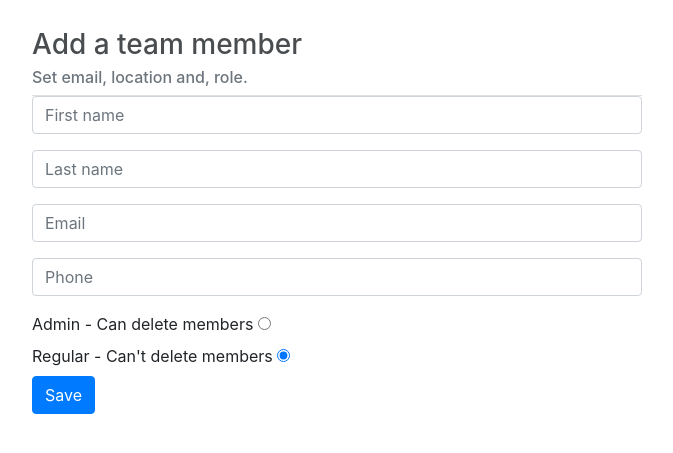
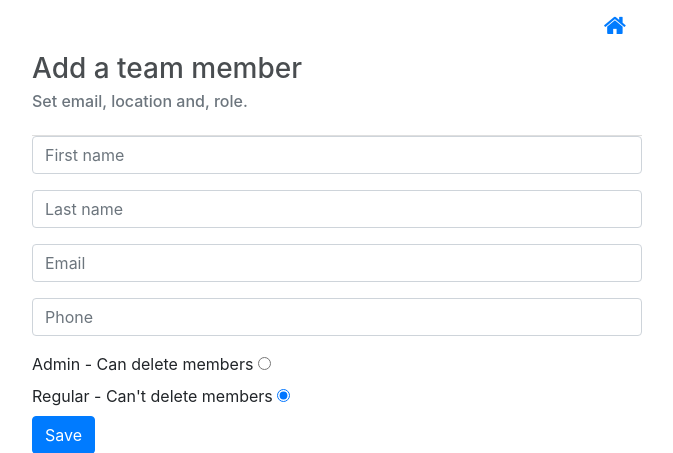
Before and after one commit to sadjadtavakoli/instawork, a Django app: page /members/new in a window 1280 px wide. Shown: the top 453 px of the page, without its empty margins (303-976 px from the left). Run offline with Django 4.2, Linux system fonts and the light colour scheme; some libraries are stand-ins or nearby versions.

Commit message:
Home and plus button

```diff
--- a/members/static/members/css/base.css
+++ b/members/static/members/css/base.css
@@ -21,9 +21,9 @@
     color: #dc3545;
 }
 
-.page-header {
-    padding: 1.75rem 1.25rem 0 0;
-    margin-bottom: 0;
+.page-body {
+    /*padding: 1.75rem 1.25rem 0 0;*/
+    /*margin-bottom: 0;*/
     /*background-color: rgba(0,0,0,.03);*/
     border-bottom: 1px solid rgba(0, 0, 0, .125);
 }
@@ -33,7 +33,8 @@
 }
 
 .page-subtitle {
-    margin-top: -.375em;
+    margin-bottom: 1.5rem;
+    margin-top: -.375rem;
 }
 
 .img-container {
@@ -60,3 +61,21 @@
 .row {
     margin-left: 0;
 }
+
+.card-body {
+    padding-left: 0;
+}
+
+.card:hover {
+    opacity: 0.75;
+    text-decoration: none;
+}
+
+.nav-button {
+    font-size: 1.5rem;
+}
+
+.nav-button:hover {
+    opacity: 0.75;
+    text-decoration: none;
+}
--- a/members/templates/members/__base.html
+++ b/members/templates/members/__base.html
@@ -6,6 +6,8 @@
     <link rel="stylesheet" href="https://cdn.jsdelivr.net/npm/bootstrap@4.3.1/dist/css/bootstrap.min.css"
           integrity="sha384-ggOyR0iXCbMQv3Xipma34MD+dH/1fQ784/j6cY/iJTQUOhcWr7x9JvoRxT2MZw1T"
           crossorigin="anonymous">
+    <link href="http://cdnjs.cloudflare.com/ajax/libs/font-awesome/4.3.0/css/font-awesome.css"
+          rel="stylesheet" type='text/css'>
     <link rel="stylesheet" href="{% static 'members/css/base.css' %}">
     <title>{% block head %}{% endblock %}</title>
 </head>
@@ -13,7 +15,14 @@
 <body>
 
 <div class="container">
-    <div class="page-header">
+    <nav class="navbar justify-content-end">
+        {% block navbarItems %}
+            <a type="button" class="nav-button" href="{% url 'main' %}">
+                <i class="fa fa-home"></i>
+            </a>
+        {% endblock %}
+    </nav>
+    <div class="page-body">
         <h3 class="page-title text-dark-gray">{% block title %}{% endblock %}</h3>
         <h6 class="page-subtitle text-muted">{% block subtitle %}{% endblock %}</h6>
     </div>
```
Also changed, not shown: members/templates/members/member_list.html (+7 -0 lines), members/static/members/imgs/home.png (added).
